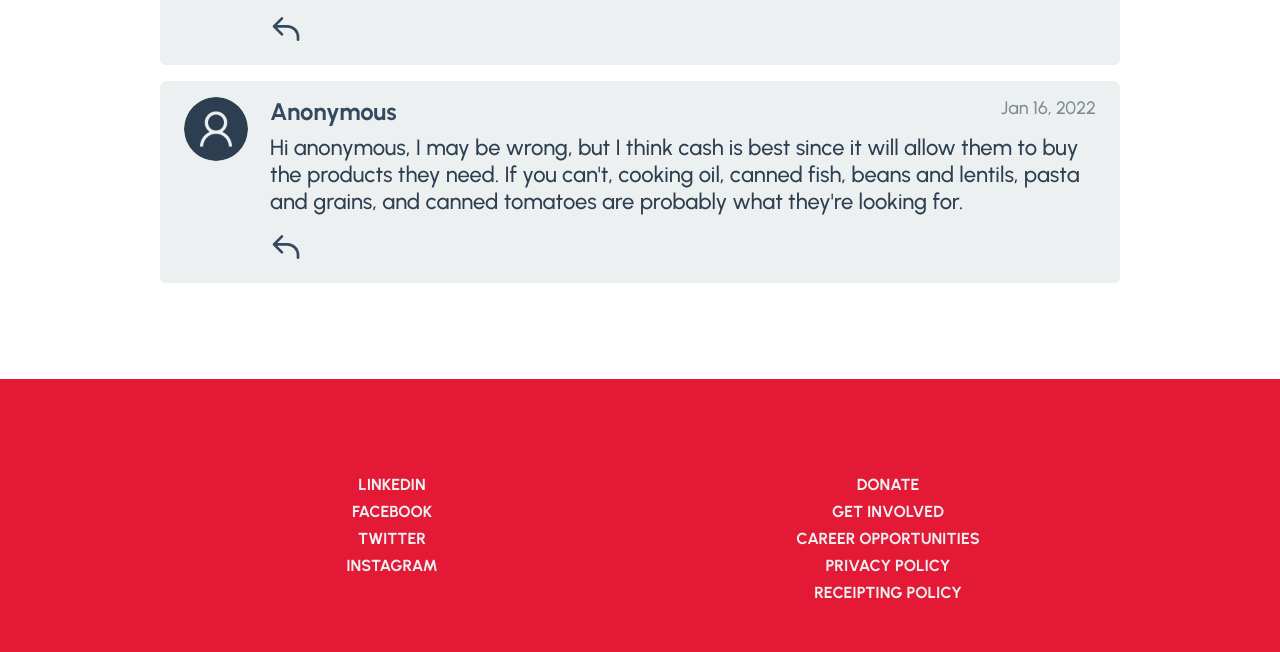
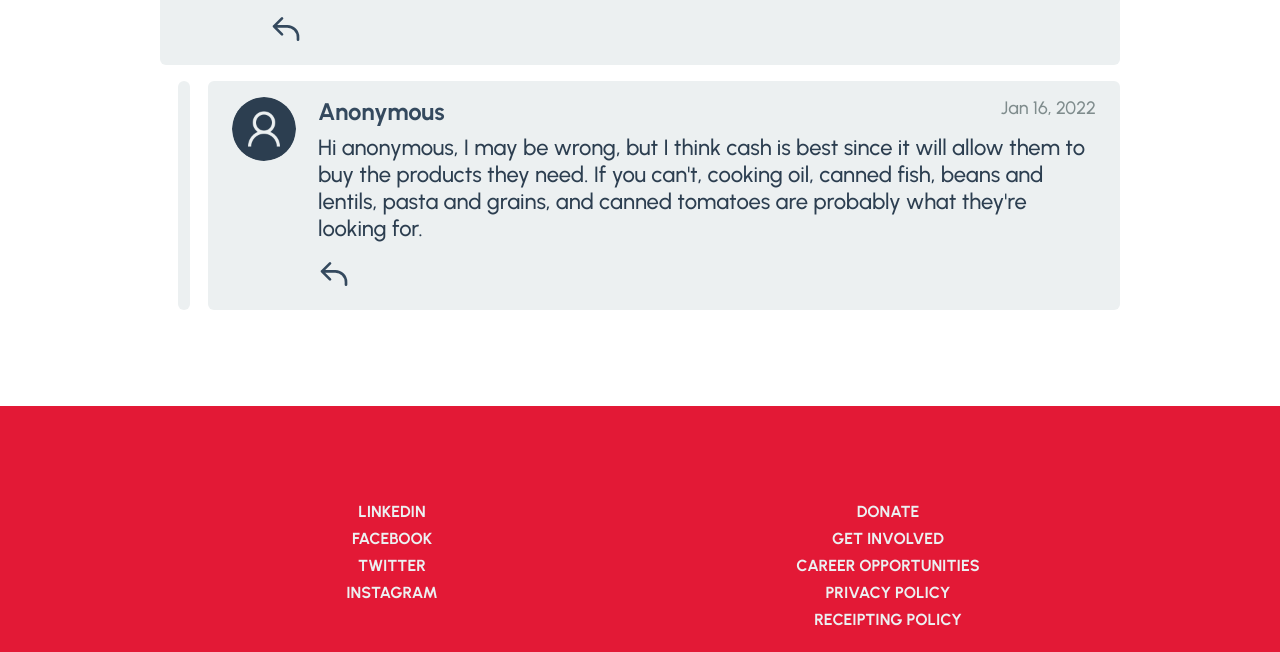
Before and after one commit to Marko-Stojanovic/Marko-Stojanovic.github.io, a plain HTML site: page inquiries.html in a window 1280 px wide. Shown: the part 1202-1854 px from the top of the page. Drawn offline with nearby package versions, Linux system fonts and the light colour scheme.

Commit message:
Made last comment a reply

```diff
--- a/inquiries.html
+++ b/inquiries.html
@@ -50,7 +50,7 @@
                     <img class="reply" src="/images/reply.svg" alt="Reply"/>
                     <img class="delete" src="/images/delete.svg" alt="Delete"/>
                 </div>
-                <div id="comment">
+                <div class="reply" id="comment">
                     <img id="profile" src="/images/profile.png" alt="Profile">
                     <span id="name">Anonymous</span>
                     <span id="time">Jan 16, 2022</span>
```
